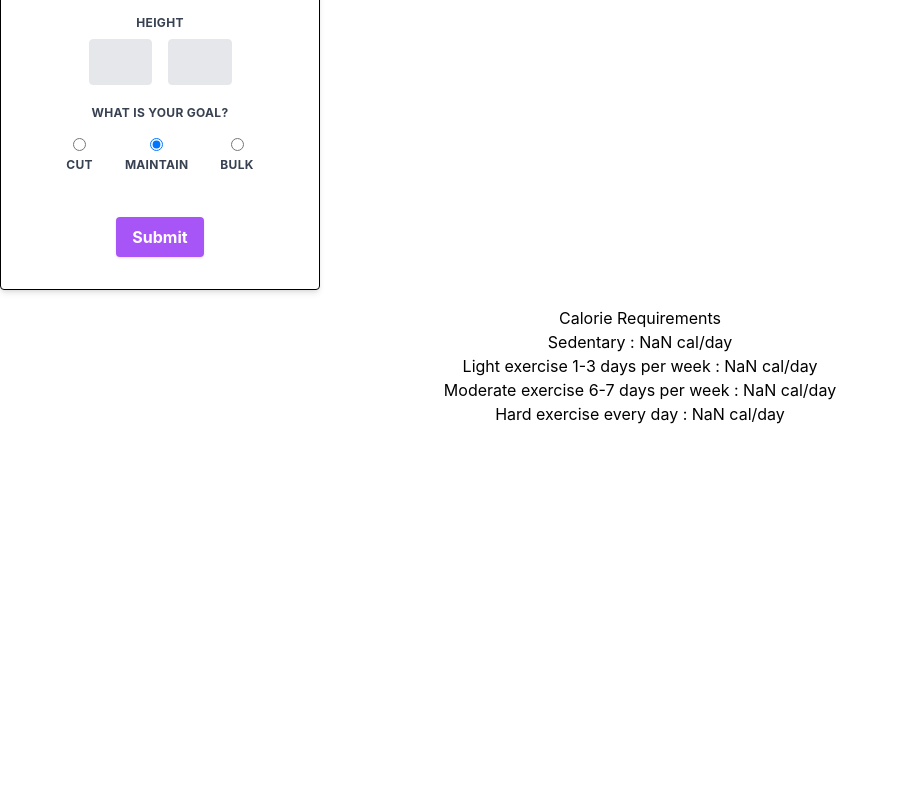
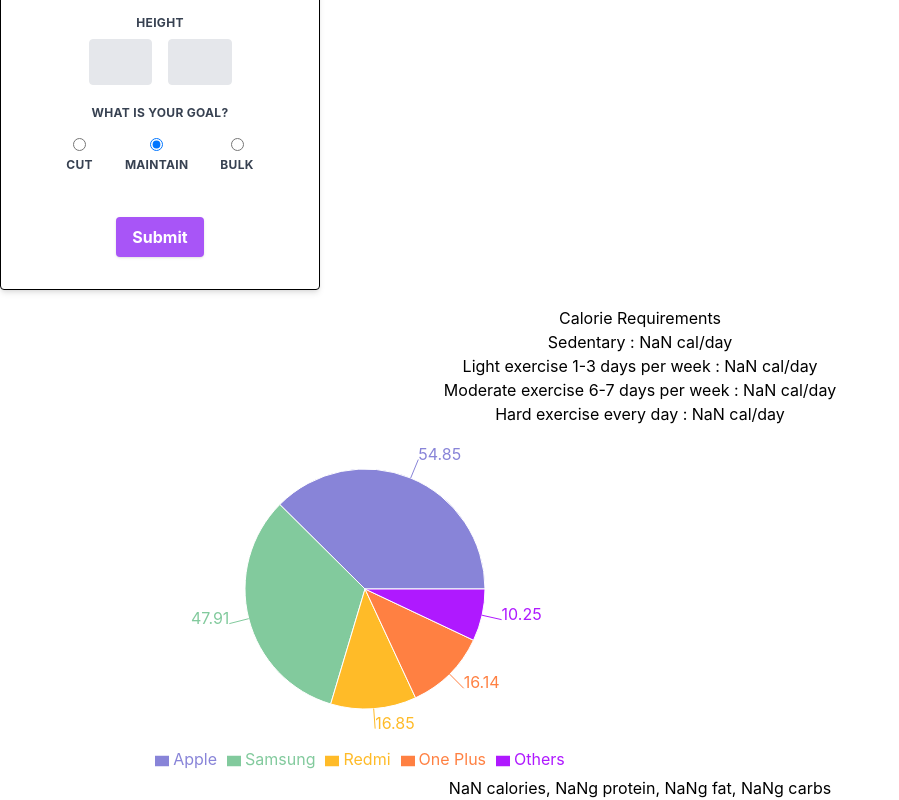
Before and after one commit to rhubbuck/bmi_calculator, a React (Create React App) app: page / in a window 1280 px wide. Shown: the part 350-1150 px from the top of the page, without its empty margins (0-899 px from the left). Before the commit the page ends 800 px from the top, so only its background shows below. Built offline with nearby package versions, Linux system fonts and the light colour scheme.

Commit message:
working on macro conversion

```diff
--- a/src/App.js
+++ b/src/App.js
@@ -7,19 +7,19 @@ import Table from './Table';
 function App() {
   const [userData, setUserData] = useState();
   const [userOption, setUserOption] = useState();
+  const [userWeight, setUserWeight] = useState();
 
-  function setData(data, option) {
-    console.log(data)
+  function setData(data, option, weight) {
     setUserData(data)
-    console.log(option)
     setUserOption(option)
+    setUserWeight(weight)
   }
 
   return (
     <div className="App">
       <Header />
       <Calculator setData={setData} />
-      <Table userData={userData} userOption={userOption}/>
+      <Table userData={userData} userOption={userOption} userWeight={userWeight}/>
     </div>
   );
 }
--- a/src/Calculator.js
+++ b/src/Calculator.js
@@ -37,7 +37,7 @@ function Calculator({setData}) {
         let userInches = inchesRef.current.value
         let userHeight = (parseInt(userFeet * 12)) + parseInt(userInches)
         let userResults = getBMR(userWeight, userHeight, userAge, sex)
-        setData(userResults, option)
+        setData(userResults, option, userWeight)
       }
 
   return (
--- /dev/null
+++ b/src/Chart.js
@@ -0,0 +1,91 @@
+import React, { useState, useEffect } from 'react'
+import { PieChart, Pie, Cell, Tooltip, Legend } from "recharts";
+
+const COLORS = ["#8884d8", "#82ca9d", "#FFBB28", "#FF8042", "#AF19FF"];
+const pieData = [
+      {
+         name: "Apple",
+         value: 54.85
+      },
+      {
+         name: "Samsung",
+         value: 47.91
+      },
+      {
+         name: "Redmi",
+         value: 16.85
+      },
+      {
+         name: "One Plus",
+         value: 16.14
+      },
+      {
+         name: "Others",
+         value: 10.25
+      }
+   ];
+
+const CustomTooltip = ({ active, payload, label }) => {
+    if (active) {
+       return (
+       <div
+          className="custom-tooltip"
+          style={{
+             backgroundColor: "#ffff",
+             padding: "5px",
+             border: "1px solid #cccc"
+          }}
+       >
+          <label>{`${payload[0].name} : ${payload[0].value}%`}</label>
+       </div>
+    );
+ }
+ return null;
+};
+
+function Chart({ sedentary, light, moderate, hard, userWeight }) {
+
+   const [protein, setProtein] = useState();
+   const [fat, setFat] = useState();
+   const [carbs, setCarbs] = useState();
+
+   useEffect(() => {
+      setProtein(userWeight * 1.2)
+      setFat(((sedentary * .3) / 9).toFixed(1))
+      let proteinCal = (protein * 4)
+      let fatCal = (fat * 9)
+      console.log((parseInt(sedentary) - proteinCal - fatCal) / 4)
+      setCarbs(((parseInt(sedentary) - proteinCal - fatCal) / 4).toFixed(1))
+   }, [userWeight, sedentary])
+
+  return (
+   <div>
+    <PieChart width={730} height={350}>
+      <Pie
+         data={pieData}
+         color="#000000"
+         dataKey="value"
+         nameKey="name"
+         cx="50%"
+         cy="50%"
+         outerRadius={120}
+         fill="#8884d8"
+         label
+         isAnimationActive={false}
+      >
+         {pieData.map((entry, index) => (
+            <Cell
+               key={`cell-${index}`}
+               fill={COLORS[index % COLORS.length]}
+            />
+         ))}
+      </Pie>
+      <Tooltip content={<CustomTooltip />} />
+      <Legend />
+      </PieChart>
+      <p>{sedentary} calories, {protein}g protein, {fat}g fat, {carbs}g carbs</p>
+      </div>
+  )
+}
+
+export default Chart
--- a/src/Table.js
+++ b/src/Table.js
@@ -1,6 +1,7 @@
-import React, { useState, useEffect } from 'react'
+import React, { useState, useEffect } from 'react';
+import Chart from './Chart';
 
-function Table({userData, userOption}) {
+function Table({userData, userOption, userWeight}) {
 
     const [sedentary, setSedentary] = useState();
     const [light, setLight] = useState();
@@ -37,6 +38,7 @@ function Table({userData, userOption}) {
                 <li>Moderate exercise 6-7 days per week : {moderate} cal/day</li>
                 <li>Hard exercise every day : {hard} cal/day</li>
             </ul>
+            <Chart sedentary={sedentary} light={light} moderate={moderate} hard={hard} userWeight={userWeight} />
         </div>
     </div>
   )
```
